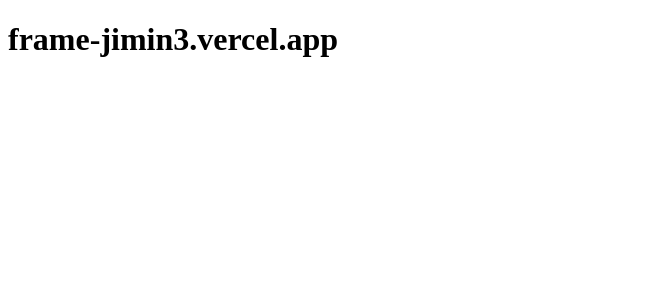
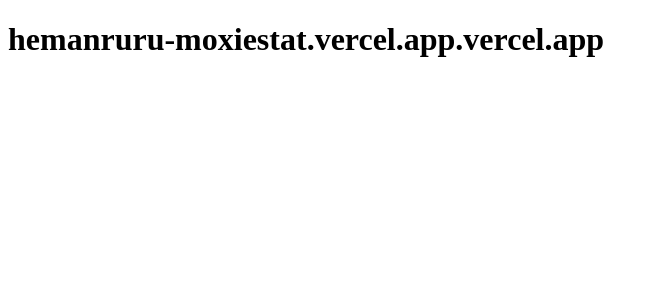
Before and after one commit to hemanruru0715/frame_jimin3, a Next.js app: page / in a window 1280 px wide. Shown: the top 300 px of the page, without its empty margins (0-658 px from the left). Built offline with nearby package versions, Linux system fonts and the light colour scheme; what @coinbase/onchainkit would draw is missing.

Commit message:
도메인명 변경

```diff
--- a/app/config.ts
+++ b/app/config.ts
@@ -2,4 +2,4 @@
 // ngrok 서버 킬때는 http://localhost:3000자리에 ngrok에서 얻은 주소로 바꿔줄것(예: https://99fe-175-115-245-58.ngrok-free.app)
 //그래야 프레임 벨리데이터에서 동작함
 export const NEXT_PUBLIC_URL =
-  process.env.NODE_ENV == 'development' ? 'http://localhost:3000' : 'https://frame-jimin3.vercel.app';
+  process.env.NODE_ENV == 'development' ? 'http://localhost:3000' : 'https://hemanruru-moxiestat.vercel.app';
--- a/app/page.tsx
+++ b/app/page.tsx
@@ -11,7 +11,7 @@
     {
       action: 'link',
       label: '🔄Share',
-      target: 'https://warpcast.com/~/compose?text=Check your Moxie stats. Frame by @hemanruru&embeds[]=https://frame-jimin3.vercel.app/'
+      target: 'https://warpcast.com/~/compose?text=Check your Moxie stats. Frame by @hemanruru&embeds[]=https://hemanruru-moxiestat.vercel.app.vercel.app/'
     },
   ],
   image: {
@@ -24,11 +24,11 @@
 
 
 export const metadata: Metadata = {
-  title: 'frame-jimin3.vercel.app',
+  title: 'hemanruru-moxiestat.vercel.app.vercel.app',
   description: 'LFG',
-  metadataBase: new URL('https://frame-jimin3.vercel.app'),  // 기본 URL 설정
+  metadataBase: new URL('https://hemanruru-moxiestat.vercel.app.vercel.app'),  // 기본 URL 설정
   openGraph: {
-    title: 'frame-jimin3.vercel.app',
+    title: 'hemanruru-moxiestat.vercel.app.vercel.app',
     description: 'Check the MOXIE stats',
      images: [`${NEXT_PUBLIC_URL}/thanksgiving_day.png`],
   },
@@ -40,7 +40,7 @@
 export default function Page() {
   return (
     <>
-      <h1>frame-jimin3.vercel.app</h1>
+      <h1>hemanruru-moxiestat.vercel.app.vercel.app</h1>
     </>
   );
 }
```
